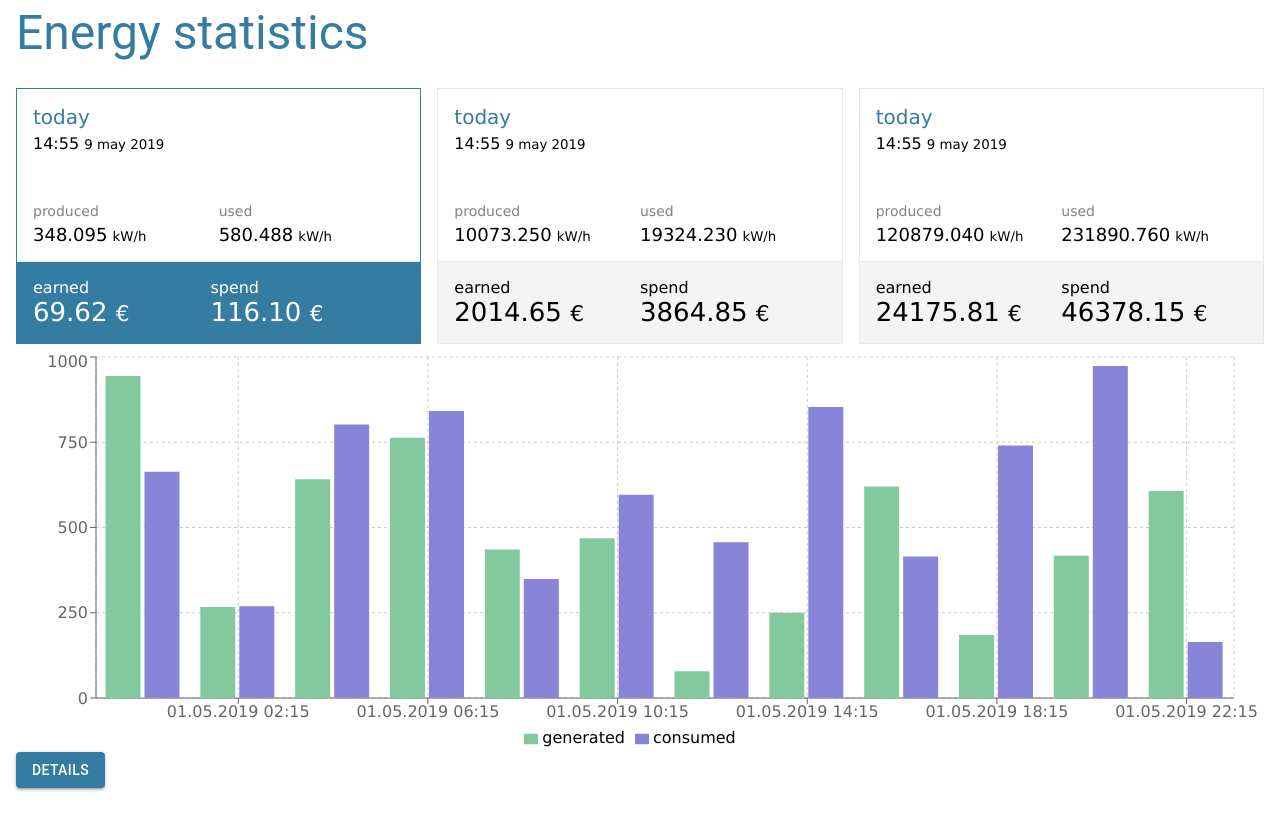
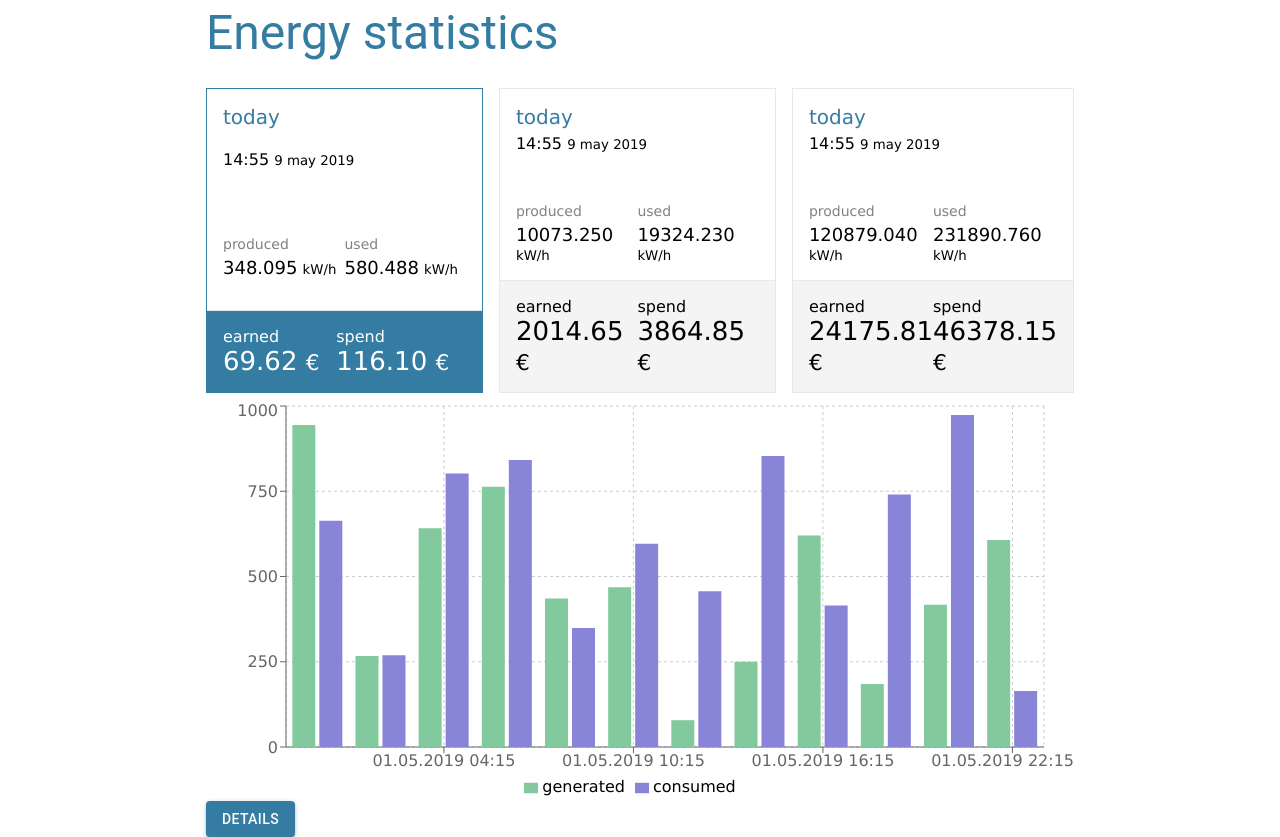
Before and after one commit to AntonAbramov/energy-black-board, a React (Create React App) app: page /dashboard in a window 1280 px wide. Before the commit the page ends 808 px from the top, so only its background shows below. Built offline with nearby package versions, Linux system fonts and the light colour scheme.

Commit message:
change width of the screen

```diff
--- a/src/App.js
+++ b/src/App.js
@@ -14,10 +14,10 @@ class App extends Component {
 }
 const styles = theme => ({
   root: {
-    maxWidth: 1280,
+    maxWidth: 900,
     margin: "0 auto",
-    paddingLeft: theme.spacing.unit,
-    paddingRight: theme.spacing.unit,
+    paddingLeft: theme.spacing.unit*2,
+    paddingRight: theme.spacing.unit*2,
   },
 });
 
```
